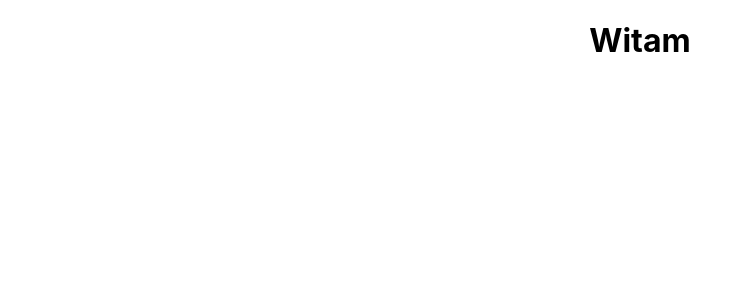
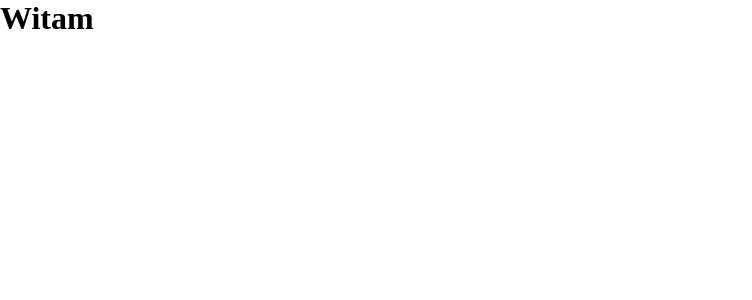
Before and after one commit to rybakpawel/StomatologKlecina, a React (Create React App) app: page / in a window 1280 px wide. Shown: the top 300 px of the page, without its empty margins (0-752 px from the left). Built offline with nearby package versions, Linux system fonts and the light colour scheme.

Commit message:
Create an initial folder structure

```diff
--- a/public/index.html
+++ b/public/index.html
@@ -1,5 +1,5 @@
 <!DOCTYPE html>
-<html lang="en">
+<html lang="pl">
   <head>
     <meta charset="utf-8" />
     <link rel="icon" href="%PUBLIC_URL%/favicon.ico" />
@@ -7,37 +7,11 @@
     <meta name="theme-color" content="#000000" />
     <meta
       name="description"
-      content="Web site created using create-react-app"
+      content="Dental website"
     />
-    <link rel="apple-touch-icon" href="%PUBLIC_URL%/logo192.png" />
-    <!--
-      manifest.json provides metadata used when your web app is installed on a
-      user's mobile device or desktop. See https://developers.google.com/web/fundamentals/web-app-manifest/
-    -->
-    <link rel="manifest" href="%PUBLIC_URL%/manifest.json" />
-    <!--
-      Notice the use of %PUBLIC_URL% in the tags above.
-      It will be replaced with the URL of the `public` folder during the build.
-      Only files inside the `public` folder can be referenced from the HTML.
-
-      Unlike "/favicon.ico" or "favicon.ico", "%PUBLIC_URL%/favicon.ico" will
-      work correctly both with client-side routing and a non-root public URL.
-      Learn how to configure a non-root public URL by running `npm run build`.
-    -->
-    <title>React App</title>
+    <title>Stomatolog Klecina</title>
   </head>
   <body>
-    <noscript>You need to enable JavaScript to run this app.</noscript>
     <div id="root"></div>
-    <!--
-      This HTML file is a template.
-      If you open it directly in the browser, you will see an empty page.
-
-      You can add webfonts, meta tags, or analytics to this file.
-      The build step will place the bundled scripts into the <body> tag.
-
-      To begin the development, run `npm start` or `yarn start`.
-      To create a production bundle, use `npm run build` or `yarn build`.
-    -->
   </body>
 </html>
--- a/src/App.css
+++ /dev/null
@@ -1,38 +0,0 @@
-.App {
-  text-align: center;
-}
-
-.App-logo {
-  height: 40vmin;
-  pointer-events: none;
-}
-
-@media (prefers-reduced-motion: no-preference) {
-  .App-logo {
-    animation: App-logo-spin infinite 20s linear;
-  }
-}
-
-.App-header {
-  background-color: #282c34;
-  min-height: 100vh;
-  display: flex;
-  flex-direction: column;
-  align-items: center;
-  justify-content: center;
-  font-size: calc(10px + 2vmin);
-  color: white;
-}
-
-.App-link {
-  color: #61dafb;
-}
-
-@keyframes App-logo-spin {
-  from {
-    transform: rotate(0deg);
-  }
-  to {
-    transform: rotate(360deg);
-  }
-}
--- a/src/index.css
+++ /dev/null
@@ -1,13 +0,0 @@
-body {
-  margin: 0;
-  font-family: -apple-system, BlinkMacSystemFont, 'Segoe UI', 'Roboto', 'Oxygen',
-    'Ubuntu', 'Cantarell', 'Fira Sans', 'Droid Sans', 'Helvetica Neue',
-    sans-serif;
-  -webkit-font-smoothing: antialiased;
-  -moz-osx-font-smoothing: grayscale;
-}
-
-code {
-  font-family: source-code-pro, Menlo, Monaco, Consolas, 'Courier New',
-    monospace;
-}
--- a/src/index.js
+++ b/src/index.js
@@ -1,7 +1,6 @@
 import React from 'react';
 import ReactDOM from 'react-dom';
-import './index.css';
-import App from './App';
+import App from './jsx/App';
 
 ReactDOM.render(
   <React.StrictMode>
--- a/src/App.js
+++ b/src/jsx/App.js
@@ -1,4 +1,4 @@
-import './App.css';
+import '../styles/style.css'
 
 function App() {
   return (
--- /dev/null
+++ b/src/styles/base/_app.scss
@@ -0,0 +1,5 @@
+* {
+    margin: 0;
+    padding: 0;
+    box-sizing: border-box;
+}
--- /dev/null
+++ b/src/styles/style.css
@@ -0,0 +1,7 @@
+* {
+  margin: 0;
+  padding: 0;
+  -webkit-box-sizing: border-box;
+          box-sizing: border-box;
+}
+/*# sourceMappingURL=style.css.map */
--- /dev/null
+++ b/src/styles/style.scss
@@ -0,0 +1 @@
+@import 'base/App';
```
Also changed, not shown: src/jsx/Components/Menu.jsx (added), 2 other files (tests, documents, lock files or other folders).
